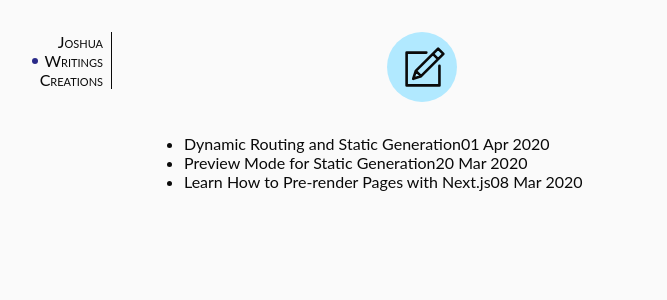
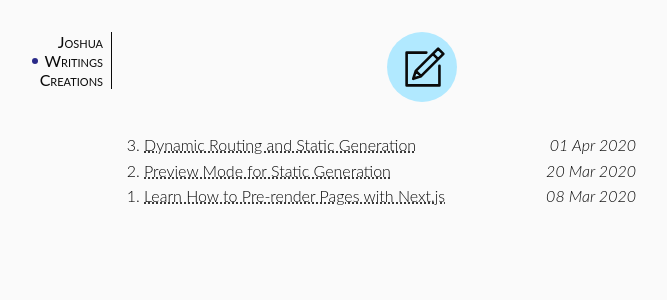
Before and after one commit to jdnordy/joshuadavidnordstrom, a Next.js app: page /writings in a window 1280 px wide. Shown: the top 300 px of the page, without its empty margins (218-885 px from the left). Built offline with nearby package versions, Linux system fonts and the light colour scheme.

Commit message:
implemented dynmaic for pages

```diff
--- a/_writings/ex-preview.md
+++ b/_writings/ex-preview.md
@@ -10,7 +10,7 @@ ogImage:
   url: '/assets/blog/preview/cover.jpg'
 ---
 
-Lorem ipsum dolor sit amet, consectetur adipiscing elit, sed do eiusmod tempor incididunt ut labore et dolore magna aliqua. Praesent elementum facilisis leo vel fringilla est ullamcorper eget. At imperdiet dui accumsan sit amet nulla facilisi morbi tempus. Praesent elementum facilisis leo vel fringilla. Congue mauris rhoncus aenean vel. Egestas sed tempus urna et pharetra pharetra massa massa ultricies.
+Lorem ipsum dolor sit amet, consectetur adipiscing elit, sed do eiusmod tempor incididunt ut labore et dolore magna aliqua. Praesent elementum facilisis leo vel fringilla est ullamcorper eget. At imperdiet dui [accumsan](https://nautilusdev.com) sit amet nulla facilisi morbi tempus. Praesent elementum facilisis leo vel fringilla. Congue mauris rhoncus aenean vel. Egestas sed tempus urna et pharetra pharetra massa massa ultricies.
 
 Venenatis cras sed felis eget velit. Consectetur libero id faucibus nisl tincidunt. Gravida in fermentum et sollicitudin ac orci phasellus egestas tellus. Volutpat consequat mauris nunc congue nisi vitae. Id aliquet risus feugiat in ante metus dictum at tempor. Sed blandit libero volutpat sed cras. Sed odio morbi quis commodo odio aenean sed adipiscing. Velit euismod in pellentesque massa placerat. Mi bibendum neque egestas congue quisque egestas diam in arcu. Nisi lacus sed viverra tellus in. Nibh cras pulvinar mattis nunc sed. Luctus accumsan tortor posuere ac ut consequat semper viverra. Fringilla ut morbi tincidunt augue interdum velit euismod.
 
--- a/pages/writings/index.tsx
+++ b/pages/writings/index.tsx
@@ -1,8 +1,10 @@
 import React from 'react';
 // components
 import { Layout } from '../../components';
+import Link from 'next/link';
 // api functions
 import { getAllWritings, Items } from '../../lib/api';
+import { GetStaticProps } from 'next';
 
 type Props = {
   writings: Array<Items>;
@@ -27,33 +29,34 @@ const Writings: React.FC<Props> = ({ writings }) => (
           <path d="M27 15 L27 30 2 30 2 5 17 5 M30 6 L26 2 9 19 7 25 13 23 Z M22 6 L26 10 Z M9 19 L13 23 Z" />
         </svg>
       </div>
-      <ul>
+      <ol reversed>
         {writings
-          .sort((a, b) => {
-            console.log(
-              Date.parse(b.date as string),
-              Date.parse(b.date as string),
-            );
-            return Date.parse(b.date as string) - Date.parse(a.date as string);
-          })
+          .sort(
+            (a, b) =>
+              Date.parse(b.date as string) - Date.parse(a.date as string),
+          )
           .map((w) => (
-            <li>
-              <span>{w.title}</span>
-              <span>{w.date}</span>
-            </li>
+            <Link href="/writings/[slug]" as={`/writings/${w.slug}`}>
+              <li className="writing_link">
+                <div>
+                  <a>{w.title}</a>
+                  <i>{w.date}</i>
+                </div>
+              </li>
+            </Link>
           ))}
-      </ul>
+      </ol>
     </main>
   </Layout>
 );
 
-export async function getStaticProps() {
-  const fields = ['title', 'author', 'date', 'id'];
+export const getStaticProps: GetStaticProps = async () => {
+  const fields = ['title', 'author', 'date', 'slug'];
   return {
     props: {
       writings: getAllWritings(fields),
     },
   };
-}
+};
 
 export default Writings;
--- a/styles/writings.scss
+++ b/styles/writings.scss
@@ -4,4 +4,29 @@
     height: 60%;
     margin-left: 0.4em;
   }
+  ol {
+    padding: 0;
+    font-size: 1em;
+    font-weight: 300;
+    line-height: 1.4em;
+    .writing_link {
+      margin-bottom: 0.2em;
+      &:hover {
+        cursor: pointer;
+        a {
+          text-decoration: underline;
+        }
+      }
+      div {
+        display: flex;
+        justify-content: space-between;
+        a {
+          text-decoration: underline dotted;
+        }
+        i {
+          padding-right: 4em;
+        }
+      }
+    }
+  }
 }
```
Also changed, not shown: pages/writings/[slug].tsx (added, +68 -0 lines).
